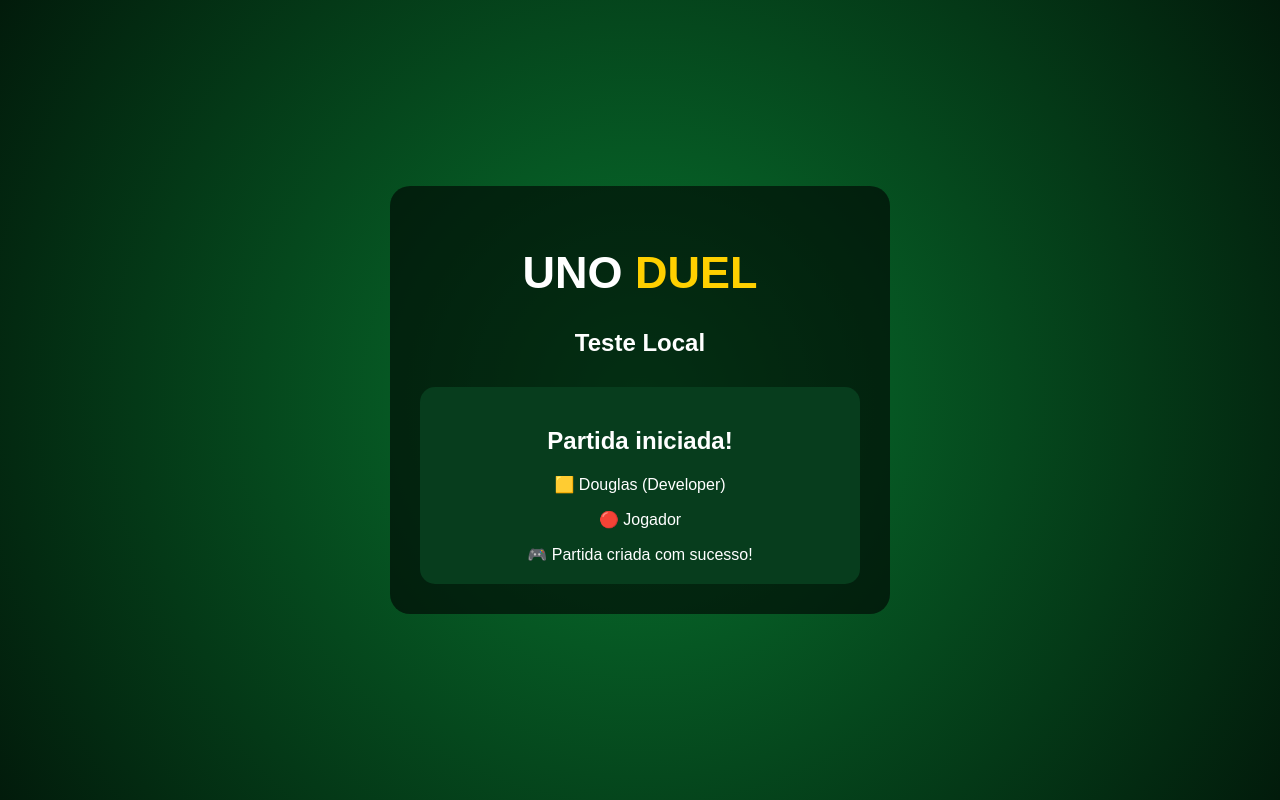
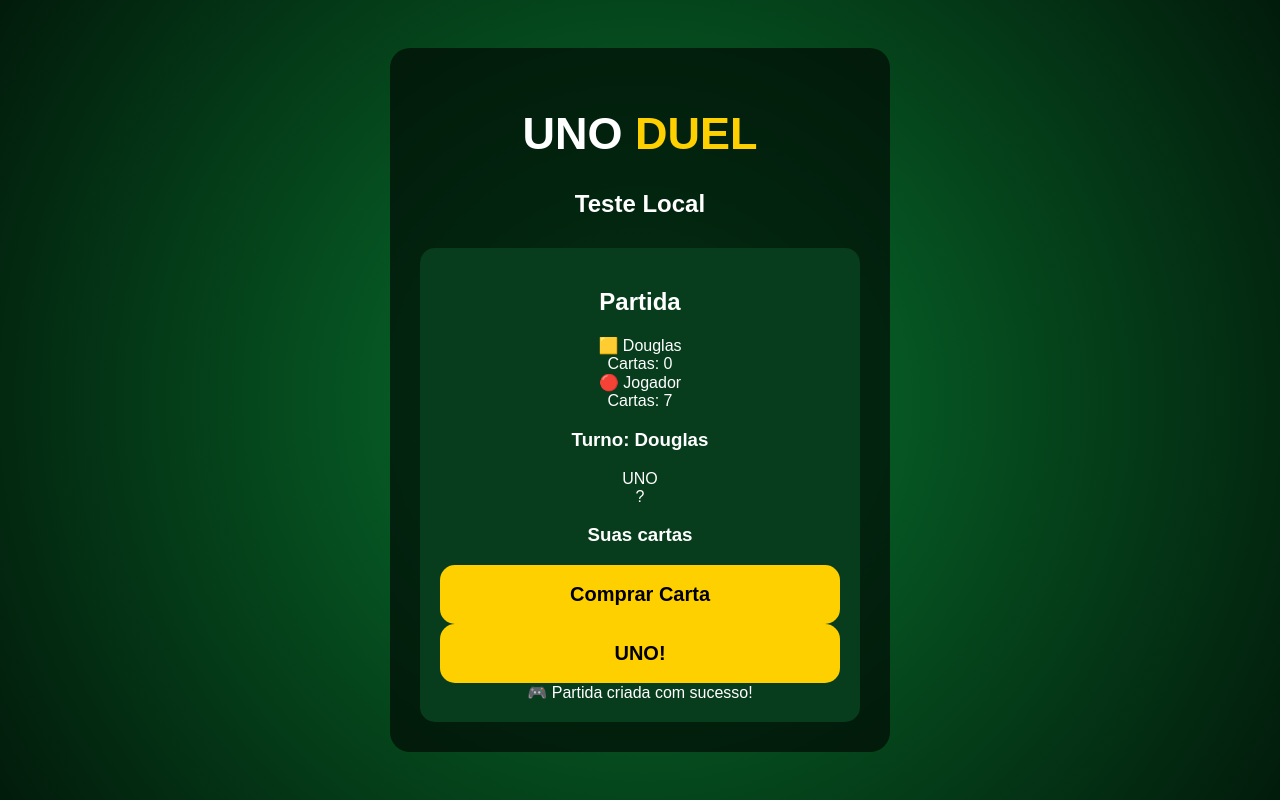
Before and after one commit to PANINOBR/uno-duel-online, a plain HTML site: page index.html in a window 1280 px wide. Both pictures are taken after a click on the button "CRIAR PARTIDA". Drawn offline with Linux system fonts and the light colour scheme.

Commit message:
index.html

```diff
--- a/index.html
+++ b/index.html
@@ -6,7 +6,7 @@
 <meta charset="UTF-8">
 <meta name="viewport" content="width=device-width, initial-scale=1.0">
 
-<title>UNO DUEL ONLINE</title>
+<title>UNO DUEL</title>
 
 <link rel="stylesheet" href="style.css">
 
@@ -24,6 +24,10 @@ UNO <span>DUEL</span>
 </h1>
 
 
+
+<div id="menu">
+
+
 <h2>
 Teste Local
 </h2>
@@ -34,28 +38,118 @@ CRIAR PARTIDA
 </button>
 
 
+</div>
+
+
+
+
 
 <div id="game" class="hidden">
 
 
 <h2>
-Partida iniciada!
+Partida
 </h2>
 
 
-<p>
-🟨 Douglas (Developer)
-</p>
+
+<div class="players">
+
+<div class="player developer">
+
+🟨 Douglas
+
+<br>
+
+Cartas:
+<span id="myCount">
+0
+</span>
+
+</div>
 
 
-<p>
+<div class="player">
+
 🔴 Jogador
-</p>
+
+<br>
+
+Cartas:
+<span id="enemyCount">
+7
+</span>
+
+</div>
+
+
+</div>
+
+
+
+
+<h3 id="turn">
+Turno: Douglas
+</h3>
+
+
+
+
+<div class="table">
+
+
+<div id="deck" class="card back">
+
+UNO
+
+</div>
+
+
+
+<div id="currentCard" class="card">
+
+?
+
+</div>
+
+
+</div>
+
+
+
+
+<h3>
+Suas cartas
+</h3>
+
+
+
+<div id="hand">
+
+</div>
+
+
+
+<button id="drawBtn">
+
+Comprar Carta
+
+</button>
+
+
+
+<button id="unoBtn">
+
+UNO!
+
+</button>
+
 
 
 <div id="message">
 
 </div>
+
 
 
 </div>
@@ -65,6 +159,7 @@ Partida iniciada!
 
 
 
+
 <script src="script.js"></script>
 
 
```
